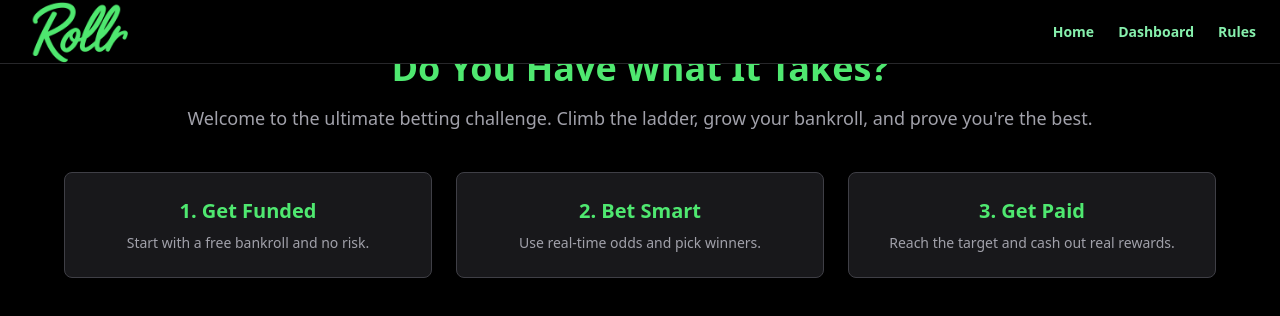
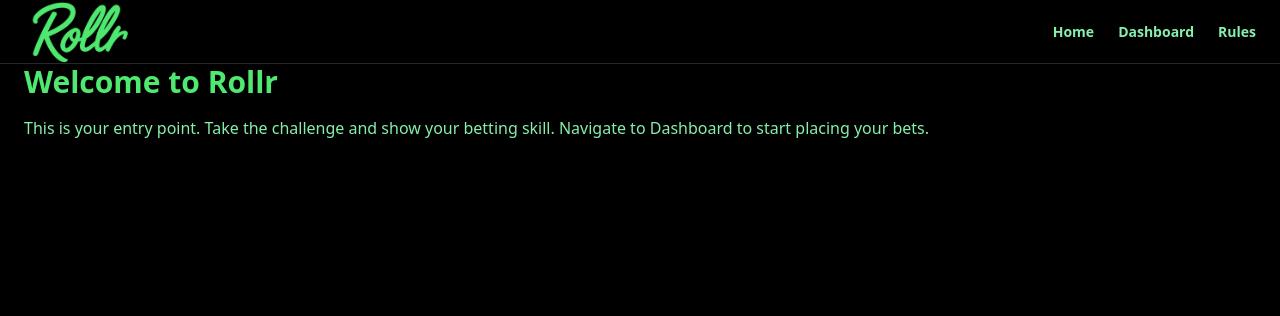
Before and after one commit to chipotleman/fundedfinal, a Next.js app: page /home in a window 1280 px wide. Shown: the top 316 px of the page. Built offline with nearby package versions, Linux system fonts and the light colour scheme.

Commit message:
Update home.js

```diff
--- a/pages/home.js
+++ b/pages/home.js
@@ -4,24 +4,12 @@ export default function Home() {
   return (
     <div className="bg-black text-white min-h-screen">
       <TopNavbar />
-      <section className="px-6 py-12 text-center">
-        <h1 className="text-4xl font-extrabold text-[#4fe870] mb-4">Do You Have What It Takes?</h1>
-        <p className="text-lg text-zinc-400 mb-10">
-          Welcome to the ultimate betting challenge. Climb the ladder, grow your bankroll, and prove you're the best.
+      <div className="pt-16 px-6">
+        <h1 className="text-3xl font-bold text-[#4fe870] mb-4">Welcome to Rollr</h1>
+        <p className="text-green-300">
+          This is your entry point. Take the challenge and show your betting skill. Navigate to Dashboard to start placing your bets.
         </p>
-        <div className="grid grid-cols-1 md:grid-cols-3 gap-6 max-w-6xl mx-auto">
-          {[
-            { title: '1. Get Funded', desc: 'Start with a free bankroll and no risk.' },
-            { title: '2. Bet Smart', desc: 'Use real-time odds and pick winners.' },
-            { title: '3. Get Paid', desc: 'Reach the target and cash out real rewards.' },
-          ].map((step, i) => (
-            <div key={i} className="border border-zinc-700 rounded-lg p-6 bg-zinc-900 hover:bg-zinc-800 transition">
-              <h2 className="text-xl text-[#4fe870] font-bold mb-2">{step.title}</h2>
-              <p className="text-zinc-400 text-sm">{step.desc}</p>
-            </div>
-          ))}
-        </div>
-      </section>
+      </div>
     </div>
   );
 }
```
